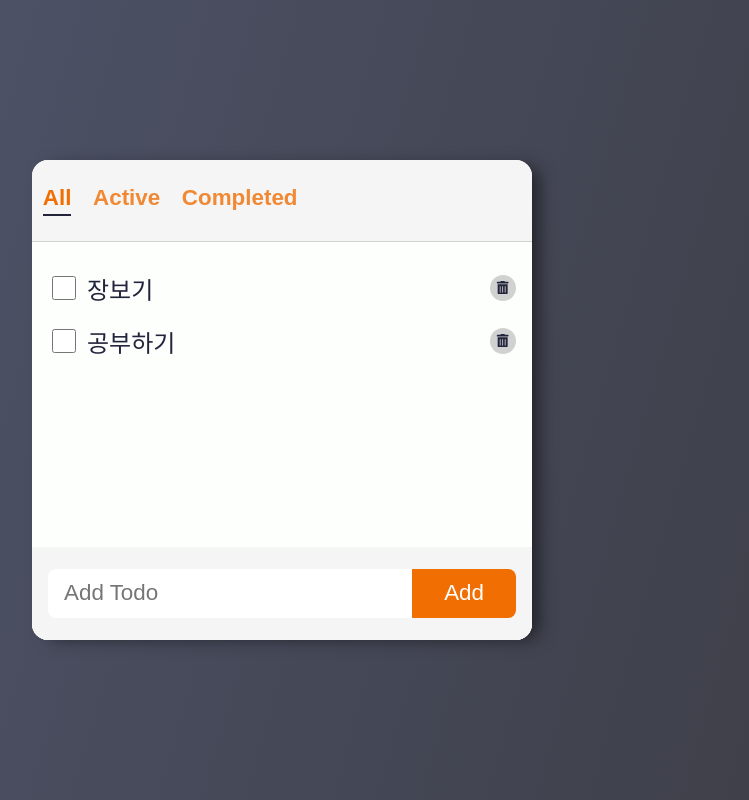
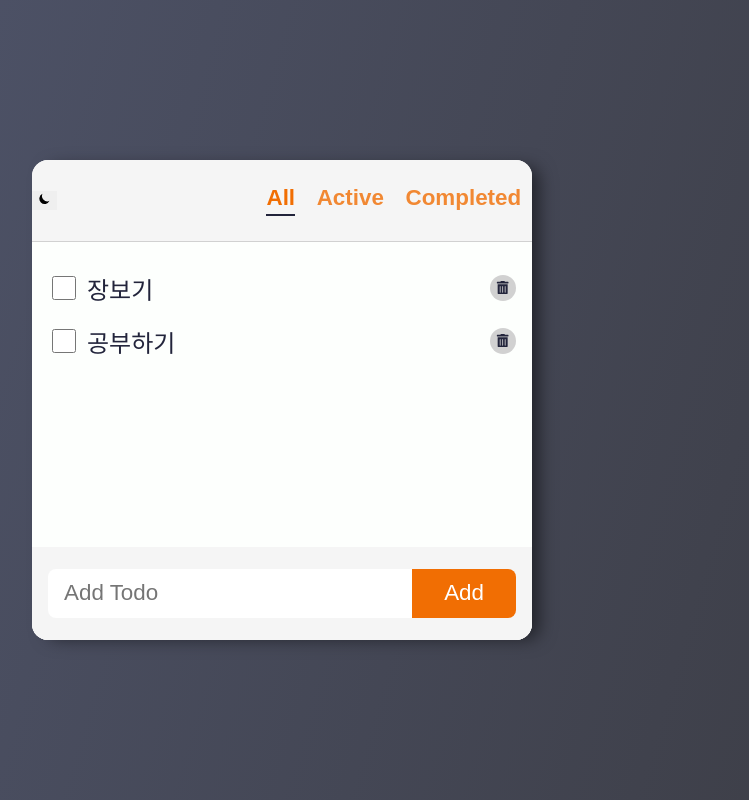
Before and after one commit to hyunzsu/todolist-react, a React (Create React App) app: page / in a window 1280 px wide. Shown: the whole page, without its empty margins (358-1107 px from the left). Built offline with nearby package versions, Linux system fonts and the light colour scheme.

Commit message:
[✨기능] 다크모드 구현하기 💡

```diff
--- a/src/App.js
+++ b/src/App.js
@@ -2,20 +2,21 @@
 import './App.css';
 import Header from './components/Header/Header';
 import TodoList from './components/TodoList/TodoList';
+import { DarkModeProvider } from './context/DarkModeContext';
 
 const filters = ['all', 'active', 'completed']; // 전체 필터
 function App() {
   const [filter, setFilter] = useState(filters[0]); // 현재 선택된 필터
 
   return (
-    <>
+    <DarkModeProvider>
       <Header
         filters={filters} // 전체 필터
         filter={filter} // 현재 선택된 필터('all')
         onFilterChange={(filter) => setFilter(filter)} // 필터 변경될때
       />
       <TodoList filter={filter} />
-    </>
+    </DarkModeProvider>
   );
 }
 
--- a/src/components/Header/Header.jsx
+++ b/src/components/Header/Header.jsx
@@ -1,9 +1,17 @@
 import React from 'react';
 import styles from './Header.module.css';
+import { useDarkMode } from '../../context/DarkModeContext';
+import { HiMoon, HiSun } from 'react-icons/hi';
 
 export default function Header({ filters, filter, onFilterChange }) {
+  const { darkMode, toggleDarkMode } = useDarkMode();
+
   return (
     <header className={styles.header}>
+      <button onClick={toggleDarkMode}>
+        {!darkMode && <HiMoon />}
+        {darkMode && <HiSun />}
+      </button>
       <ul className={styles.filters}>
         {filters.map((value, index) => (
           <li key={index}>
@@ -21,3 +29,5 @@
     </header>
   );
 }
+
+// 인자와 호출하는게 동일하므로 인자가 전달안됨으로?
--- /dev/null
+++ b/src/context/DarkModeContext.jsx
@@ -0,0 +1,28 @@
+import { createContext, useContext, useState } from 'react';
+
+const DarkModeContext = createContext();
+
+export function DarkModeProvider({ children }) {
+  const [darkMode, setDarkMode] = useState(false);
+  const toggleDarkMode = () => {
+    setDarkMode(!darkMode);
+    updateDarkMode(!darkMode);
+  };
+  return (
+    <DarkModeContext.Provider value={{ darkMode, toggleDarkMode }}>
+      {children}
+    </DarkModeContext.Provider>
+  );
+}
+
+function updateDarkMode(darkMode) {
+  if (darkMode) {
+    document.documentElement.classList.add('dark');
+  } else {
+    document.documentElement.classList.remove('dark');
+  }
+}
+// hook으로 만들어 줌
+export const useDarkMode = () => useContext(DarkModeContext);
+
+// 자식컴포넌트를 받아오는 컴포넌트를 만들어서 자식컴포넌트들을 Provider로 감싸면 되고, 자식컴포넌트와 공유하고싶은 데이터가 있다면 value에 지정해주면 됨
```
